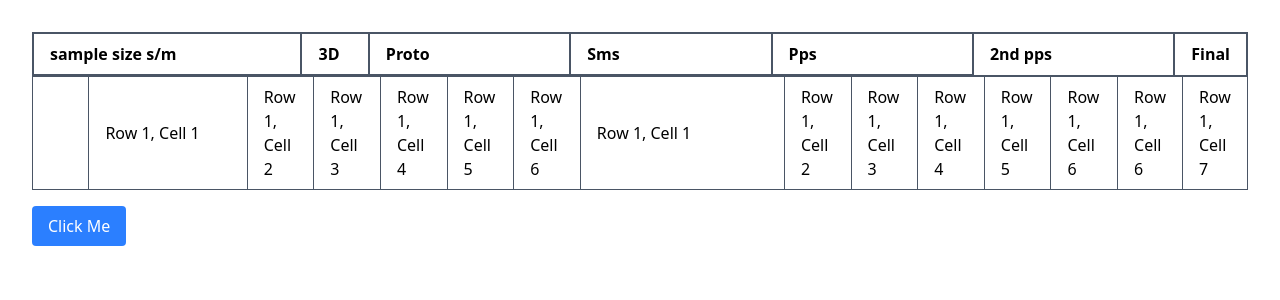
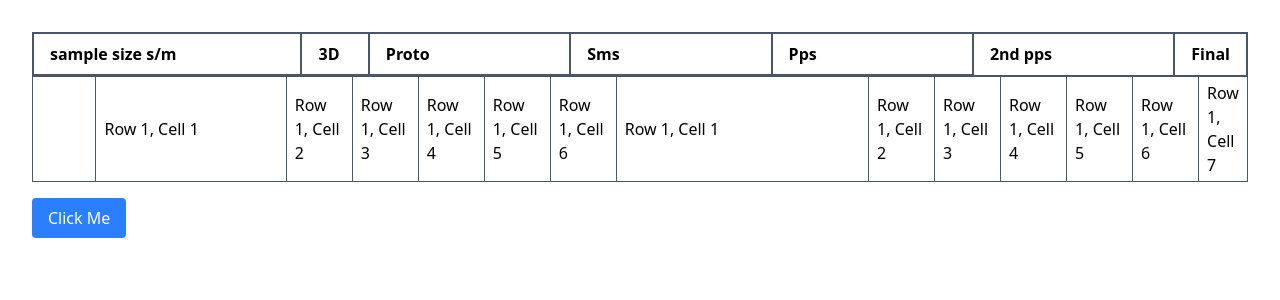
Before and after one commit to chris-breum/Millers-, a Vue app: page / in a window 1280 px wide. Shown: the top 300 px of the page. Built offline with nearby package versions, Linux system fonts and the light colour scheme.

Commit message:
Auto-update: 7.11.2025, 09.45.21

```diff
--- a/src/assets/table.vue
+++ b/src/assets/table.vue
@@ -44,21 +44,20 @@ const isCell1Duplicate = (value, index) => {
         <thead>
 
             <tr>
-             <td class="py-2 px-4 border-b border-r border-gray-600 w-1/18"></td>
-            <td class="py-2 px-4 border-b border-r border-gray-600 w-3/18">Row 1, Cell 1</td>
-            <td class="py-2 px-4 border-b border-r border-gray-600 w-1/18">Row 1, Cell 2</td>
-            <td class="py-2 px-4 border-b border-r border-gray-600 w-1/18">Row 1, Cell 3</td>
-            <td class="py-2 px-4 border-b border-r border-gray-600 w-1/18">Row 1, Cell 4</td>
-            <td class="py-2 px-4 border-b border-r border-gray-600 w-1/18">Row 1, Cell 5</td>
-            <td class="py-2 px-4 border-b border-r border-gray-600 w-1/18">Row 1, Cell 6</td>
-             <td class="py-2 px-4 border-b border-r border-gray-600 w-4/18">Row 1, Cell 1</td>
-            <td class="py-2 px-4 border-b border-r border-gray-600 w-1/18">Row 1, Cell 2</td>
-            <td class="py-2 px-4 border-b border-r border-gray-600 w-1/18">Row 1, Cell 3</td>
-            <td class="py-2 px-4 border-b border-r border-gray-600 w-1/18">Row 1, Cell 4</td>
-            <td class="py-2 px-4 border-b border-r border-gray-600 w-1/18">Row 1, Cell 5</td>
-            <td class="py-2 px-4 border-b border-r border-gray-600 w-1/18">Row 1, Cell 6</td>
-              <td class="py-2 px-4 border-b border-r border-gray-600 w-1/18">Row 1, Cell 6</td>
-            <td class="py-2 px-4 border-b border-r border-gray-600 w-1/18">Row 1, Cell 7</td>
+             <td class="py-1 px-2 border-b border-r border-gray-600 w-1/18"></td>
+            <td class="py-1 px-2 border-b border-r border-gray-600 w-3/18">Row 1, Cell 1</td>
+            <td class="py-1 px-2 border-b border-r border-gray-600 w-1/18">Row 1, Cell 2</td>
+            <td class="py-1 px-2 border-b border-r border-gray-600 w-1/18">Row 1, Cell 3</td>
+            <td class="py-1 px-2 border-b border-r border-gray-600 w-1/18">Row 1, Cell 4</td>
+            <td class="py-1 px-2 border-b border-r border-gray-600 w-1/18">Row 1, Cell 5</td>
+            <td class="py-1 px-2 border-b border-r border-gray-600 w-1/18">Row 1, Cell 6</td>
+             <td class="py-1 px-2 border-b border-r border-gray-600 w-4/18">Row 1, Cell 1</td>
+            <td class="py-1 px-2 border-b border-r border-gray-600 w-1/18">Row 1, Cell 2</td>
+            <td class="py-1 px-2 border-b border-r border-gray-600 w-1/18">Row 1, Cell 3</td>
+            <td class="py-1 px-2 border-b border-r border-gray-600 w-1/18">Row 1, Cell 4</td>
+            <td class="py-1 px-2 border-b border-r border-gray-600 w-1/18">Row 1, Cell 5</td>
+            <td class="py-1 px-2 border-b border-r border-gray-600 w-1/18">Row 1, Cell 6</td>
+            <td class="py-1 px-2 border-b border-r border-gray-600 w-1/18">Row 1, Cell 7</td>
             </tr>
 
         </thead>
```
